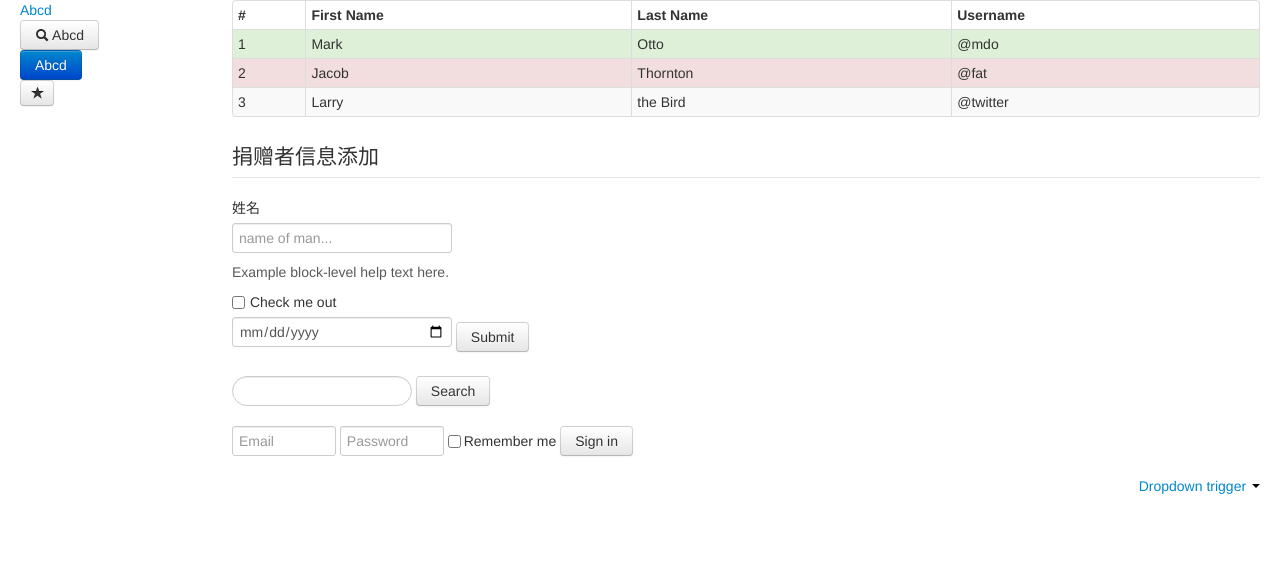
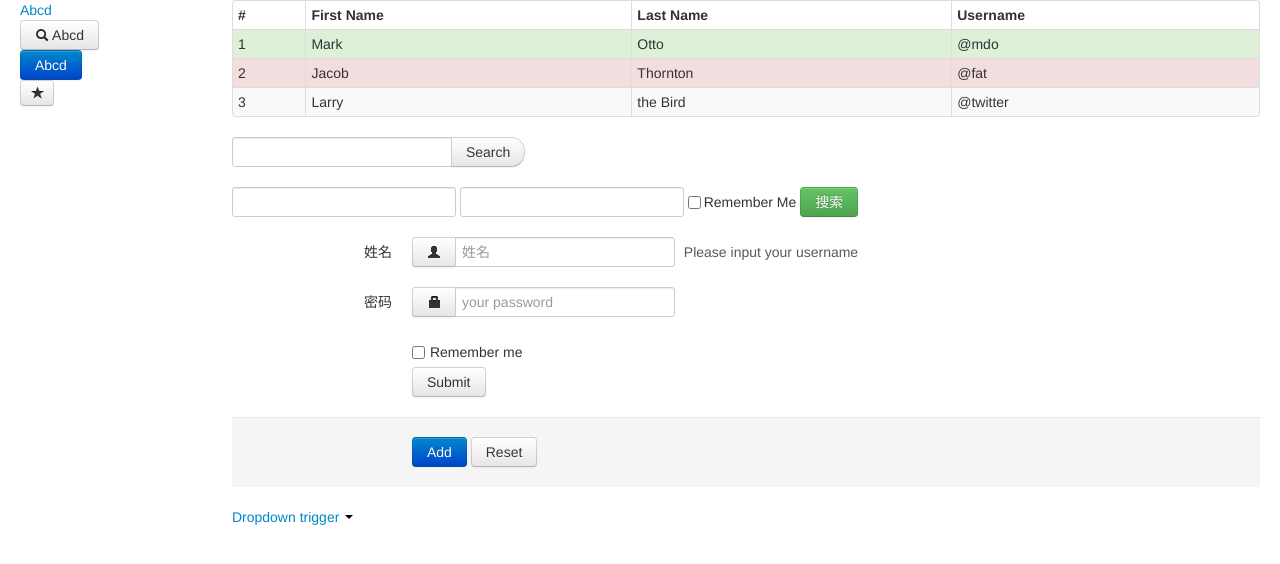
Before and after one commit to libiun/testxt, a plain HTML site: page test_bootstrap.html in a window 1280 px wide. Drawn offline with Linux system fonts and the light colour scheme.

Commit message:
renew base css

```diff
--- a/test_bootstrap.html
+++ b/test_bootstrap.html
@@ -48,33 +48,58 @@
 						</tr>
 					</tbody>
 				</table>
-				<form>
-					<legend>捐赠者信息添加</legend>
-					<label>姓名</label><input type="text" placeholder="name of man..."/>
-					<span class="help-block">Example block-level help text here.</span>
-					<label class="checkbox">
-						<input type="checkbox"> Check me out
-					</label>
-					<input type="date" />
-					<button type="submit" class="btn">Submit</button>
-				</form>
+
 				<form class="form-search">
-					<input type="text" class="input-medium search-query">
-					<button type="submit" class="btn">Search</button>
-				</form>
-				<form class="form-inline">
-					<input type="text" class="input-small" placeholder="Email">
-					<input type="password" class="input-small" placeholder="Password">
-					<label class="checkbox">
-						<input type="checkbox"> Remember me
-					</label>
-					<button type="submit" class="btn">Sign in</button>
+					<div class="input-append">
+						<input type="text" name="seach-word"/>
+						<button class="btn" type="submit">Search</button>
+					</div>
 				</form>
 
-				<div class="dropdown pull-right">
+				<form class="form-inline">
+					<input type="text" class="input-large">
+					<input type="text" class="input-large">
+					<label class="checkbox"><input type="checkbox">Remember Me</label>
+					<button type="submit" class="btn btn-success">搜索</button>
+				</form>
+
+				<form class="form-horizontal">
+					<div class="control-group">
+						<label class="control-label">姓名</label>
+						<div class="controls">
+							<div class="input-prepend">
+								<button class="btn" type="button"><i class="icon-user"></i></button>
+								<input type="text" name="truename" placeholder="姓名"/>
+							</div>
+							<span class="help-inline">Please input your username</span>
+						</div>
+					</div>
+					<div class="control-group">
+						<label class="control-label">密码</label>
+						<div class="controls">
+							<div class="input-prepend">
+								<button class="btn" type="button"><i class="icon-lock"></i></button>
+								<input type="password" name="password" placeholder="your password"/>
+							</div>
+						</div>
+					</div>
+					<div class="control-group">
+						<div class="controls">
+							<label class="checkbox"><input type="checkbox"> Remember me</label>
+							<input type="submit" class="btn" />
+						</div>
+					</div>
+					<div class="form-actions">
+						<button type="submit" class="btn btn-primary">Add</button>
+						<button type="reset" class="btn">Reset</button>
+					</div>
+				</form>
+
+				<div class="dropdown pull-left">
 				    <!-- Link or button to toggle dropdown -->
 					<a class="dropdown-toggle" data-toggle="dropdown" href="#">Dropdown trigger
-					  <b class="caret"></b></a>
+					  <b class="caret"></b>
+					</a>
 					<ul class="dropdown-menu" role="menu" aria-labelledby="dLabel">
 						<li><a tabindex="-1" href="#">Action</a></li>
 						<li><a tabindex="-1" href="#">Another action</a></li>
```
